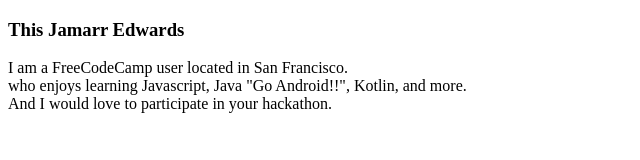
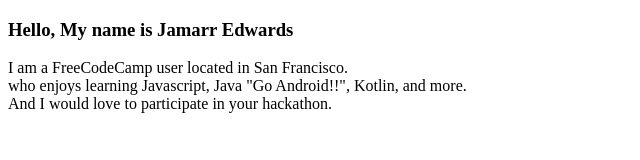
Before and after one commit to jamarr/freecodecamp-helloworld-hackathon, a Gatsby site: page / in a window 1280 px wide. Shown: the whole page, without its empty margins (0-640 px from the left). Built offline with nearby package versions, Linux system fonts and the light colour scheme; Gatsby itself is replaced by a stand-in of ours.

Commit message:
Fix typo

```diff
--- a/src/pages/index.js
+++ b/src/pages/index.js
@@ -3,7 +3,7 @@ import Link from 'gatsby-link'
 
 const IndexPage = () => (
   <div>
-    <h3>This Jamarr Edwards</h3>
+    <h3>Hello, My name is Jamarr Edwards</h3>
    <p>I am a FreeCodeCamp user located in San Francisco.  <br />
    who enjoys learning Javascript, Java "Go Android!!", Kotlin, and more. <br/>
    And I would love to participate in your hackathon. <br />
```
